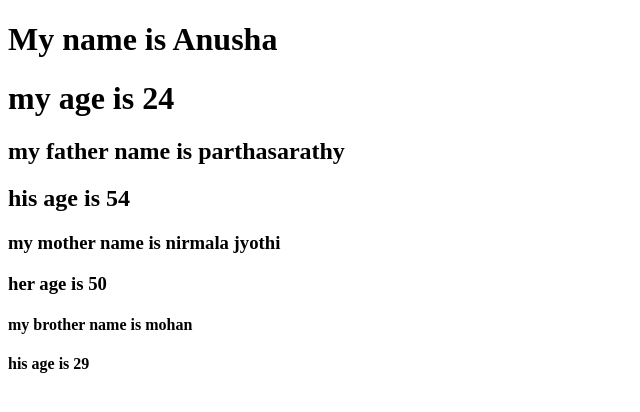
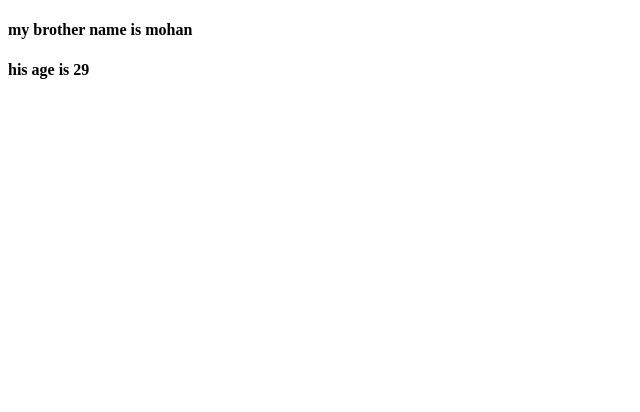
Before and after one commit to anushaparatha/family, a plain HTML site: page index.html in a window 1280 px wide. Shown: the whole page, without its empty margins (0-640 px from the left). Drawn offline with Linux system fonts and the light colour scheme.

Commit message:
updated all

```diff
--- a/index.html
+++ b/index.html
@@ -6,14 +6,6 @@
     <title>welcome to family</title>
 </head>
 <body>
-    <h1>My name is Anusha</h1>
-    <h1>my age is 24</h1>
-
-    <h2>my father name is parthasarathy</h2>
-    <h2>his age is 54</h2>
-
-    <h3>my mother name is nirmala jyothi</h3>
-    <h3>her age is 50</h3>
 
     <h4>my brother name is mohan</h4>
     <h4>his age is 29</h4>
```
